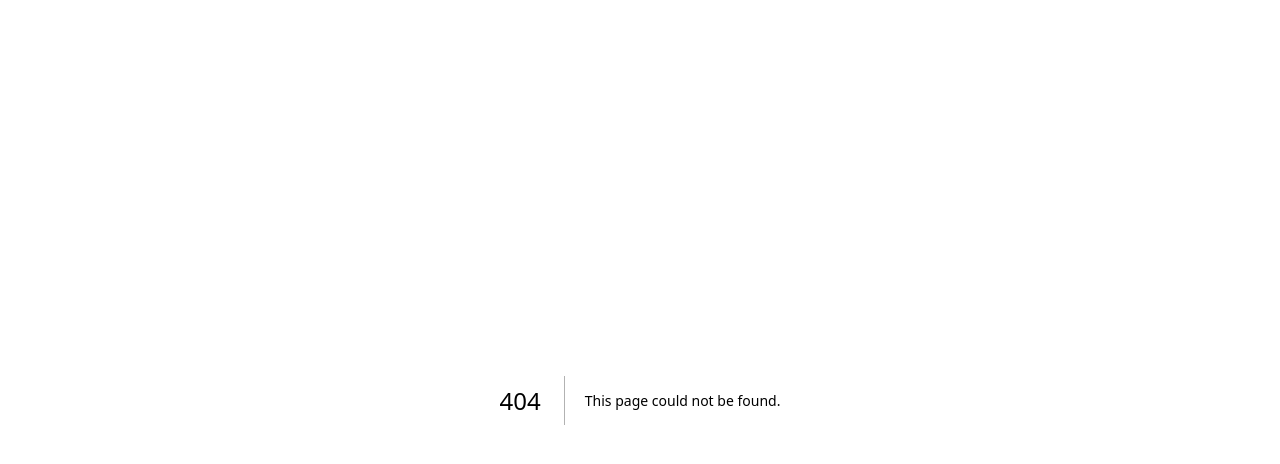
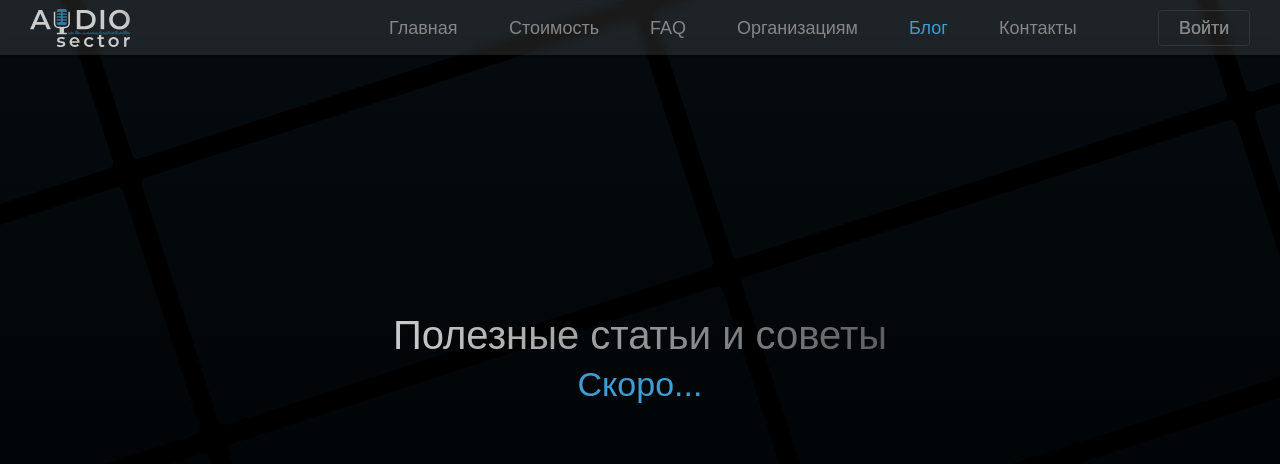
Before and after one commit to Abdujamil/faq-section, a Next.js app: page /blog in a window 1280 px wide. Before the commit this address had no page. Shown: the top 464 px of the page. Built offline with nearby package versions, Linux system fonts and the light colour scheme.

Commit message:
refactor: header & add new pages

```diff
--- /dev/null
+++ b/src/app/blog/page.tsx
@@ -0,0 +1,30 @@
+'use client';
+
+import styles from '../page.module.scss'
+import Header from "../../сomponents/header/Header";
+
+export default function Blog() {
+    return (
+        <>
+            <div className={`${styles.page}`}>
+                {/* Background */}
+                <div
+                    className={`${styles.faqBg} fixed w-full h-dvh bg-[url(/bg.png)] bg-no-repeat left-0 top-0 z-[-1]`}
+                    style={{backgroundAttachment: 'fixed',}}
+                >
+                    <div className={`${styles.linear}  absolute inset-0 bg-black/20`}></div>
+                </div>
+            </div>
+            <div className={`${styles.contact} w-full h-full mx-auto flex flex-col items-center`}>
+                <Header/>
+                <div
+                    className={`${styles.contactContainer} pb-[127px] w-full max-w-[1160px] h-full min-h-[432px] flex justify-center items-center `}>
+                    <div className={`w-full flex flex-col justify-center items-center gap-[2px]`}>
+                        <h2 className={`${styles.txtGradientRight}  leading-[110%] text-[40px] font-normal mt-[-5px]`}>Полезные статьи и советы</h2>
+                        <p className={`text-[#3d9ed6] text-[34px]`}>Скоро...</p>
+                    </div>
+                </div>
+            </div>
+        </>
+    );
+}
--- /dev/null
+++ b/src/app/contacts/page.tsx
@@ -0,0 +1,30 @@
+'use client';
+
+import styles from '../page.module.scss'
+import Header from "../../сomponents/header/Header";
+
+export default function Contact() {
+    return (
+        <>
+            <div className={`${styles.page}`}>
+                {/* Background */}
+                <div
+                    className={`${styles.faqBg} fixed w-full h-dvh bg-[url(/bg.png)] bg-no-repeat left-0 top-0 z-[-1]`}
+                    style={{backgroundAttachment: 'fixed',}}
+                >
+                    <div className={`${styles.linear}  absolute inset-0 bg-black/20`}></div>
+                </div>
+            </div>
+            <div className={`${styles.contact} w-full h-full mx-auto flex flex-col items-center`}>
+                <Header/>
+                <div
+                    className={`${styles.contactContainer} pb-[127px] w-full max-w-[1160px] h-full min-h-[432px] flex justify-center items-center `}>
+                    <div className={`w-full flex flex-col justify-center items-center gap-[2px]`}>
+                        <h2 className={`${styles.txtGradientRight}  leading-[110%] text-[40px] font-normal mt-[-5px]`}>Контакты</h2>
+                        <p className={`text-[#3d9ed6] text-[34px]`}>Скоро...</p>
+                    </div>
+                </div>
+            </div>
+        </>
+    );
+}
--- a/src/сomponents/header/Header.tsx
+++ b/src/сomponents/header/Header.tsx
@@ -13,7 +13,8 @@ interface MenuItem {
 const menuItems: MenuItem[] = [
   { label: "Главная", href: "/" },
   { label: "Стоимость", href: "/pricing" },
-  { label: "FAQ", href: "/faq" },
+  // { label: "FAQ", href: "/faq" },
+  { label: "FAQ", href: "/faqPage/1" },
   { label: "Организациям", href: "/organizations" },
   { label: "Блог", href: "/blog" },
   { label: "Контакты", href: "/contacts" },
```
